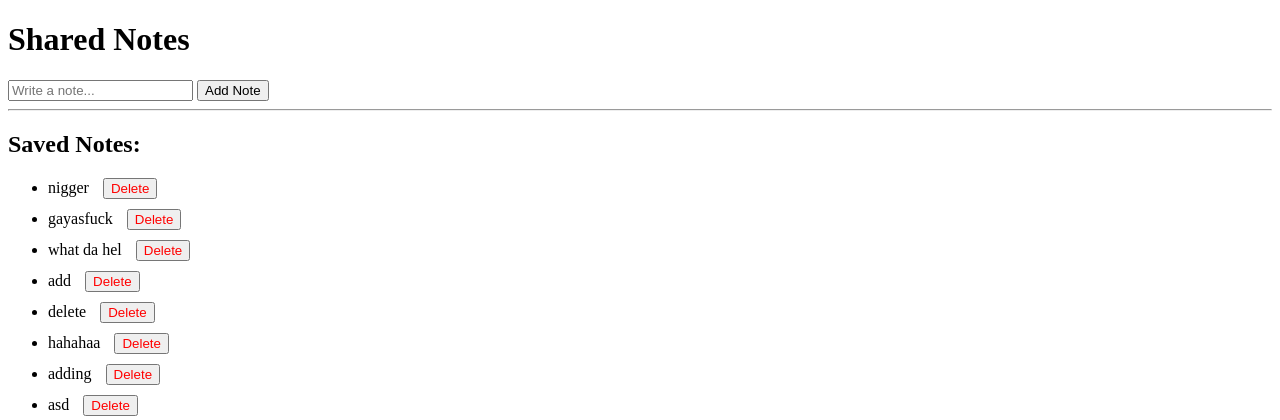
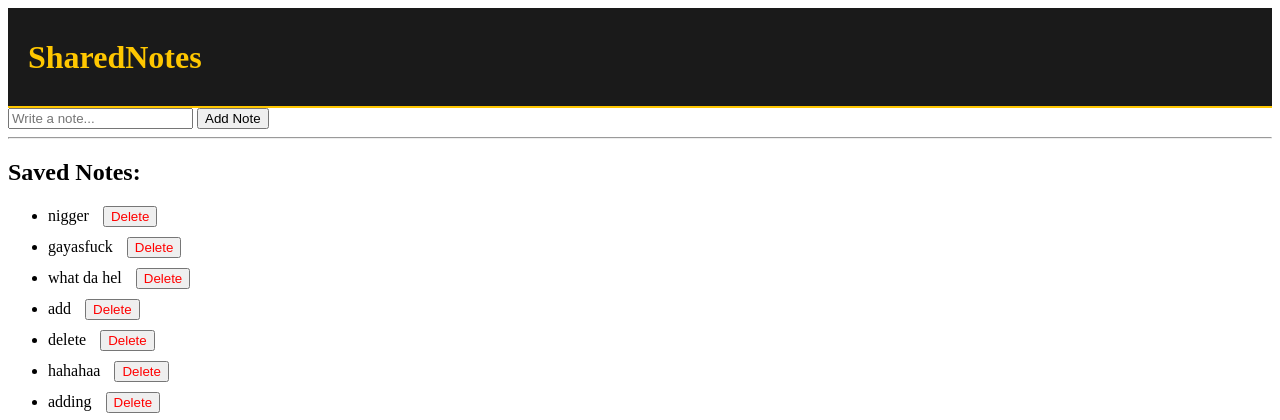
Before and after one commit to ArthDaryll/shared-notes, a Flask app: page / in a window 1280 px wide. Shown: the top 420 px of the page. Run offline with Flask 3, Linux system fonts and the light colour scheme; some libraries are stand-ins or nearby versions.

Commit message:
added static folder and style.css

```diff
--- a/static/style.css
+++ b/static/style.css
@@ -0,0 +1,17 @@
+.top-bar {
+    /* Basics from your Figma code */
+    background: #1A1A1A;
+    border-bottom: 2px solid #FFC700; /* Bottom border looks cleaner for a header */
+    height: 100px;
+
+    /* Responsive settings (Better than absolute positioning) */
+    width: 100%;
+    display: flex;
+    align-items: center; /* Centers text vertically */
+    padding: 0 20px;     /* Gives the text some breathing room from the edge */
+    box-sizing: border-box;
+}
+.top-bar h1 {
+    color: #FFC700; /* Matches your border color */
+    margin: 0;
+}
--- a/templates/index.html
+++ b/templates/index.html
@@ -7,7 +7,9 @@
     <link rel="stylesheet" href="{{ url_for('static', filename='style.css') }}">
 </head>
 <body>
-    <h1>Shared Notes</h1>
+    <div class="top-bar">
+    <h1>SharedNotes</h1>
+    </div>
 
     <form onsubmit="event.preventDefault(); addNote();">
         <input type="text" id="note-content" placeholder="Write a note..." required>
@@ -68,5 +70,6 @@
         }
     });
 </script>
+
 </body>
 </html>
```
